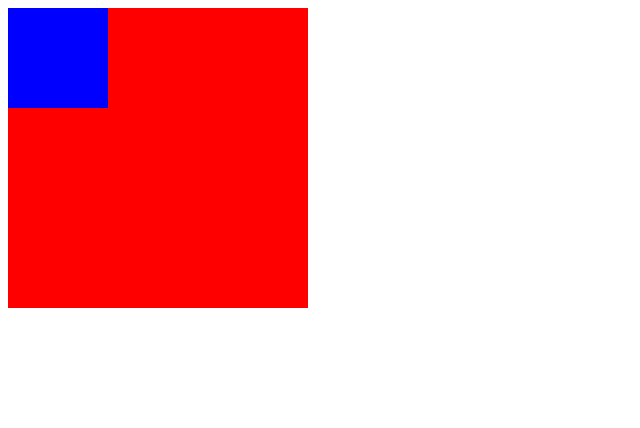
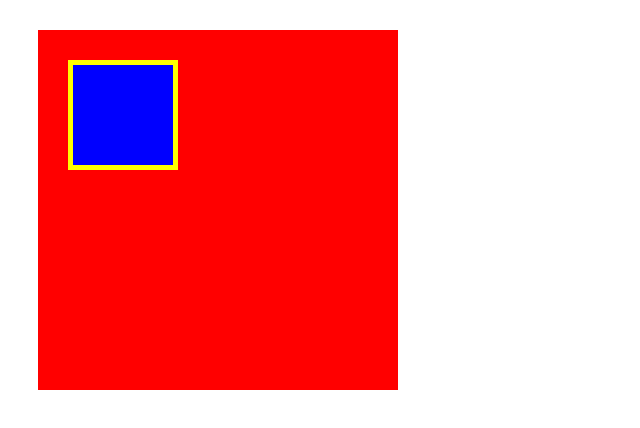
Before and after one commit to Naoyuki0920/dmm_webcamp_ver3.0, a plain HTML site: page 2章【HTML・CSSの基本書式を学ぼう】/chapter3/box.html in a window 1280 px wide. Shown: the whole page, without its empty margins (0-640 px from the left). Drawn offline with Linux system fonts and the light colour scheme.

Commit message:
[Update] 枠線追加

```diff
--- a/2章【HTML・CSSの基本書式を学ぼう】/chapter3/box.css
+++ b/2章【HTML・CSSの基本書式を学ぼう】/chapter3/box.css
@@ -2,10 +2,13 @@
     width: 300px;
     height: 300px;
     background-color: red;
+    margin: 30px;
+    padding: 30px;
   }
 
   .box2 {
     width: 100px;
     height: 100px;
     background-color: blue;
+    border: 5px solid yellow;
   }
```
